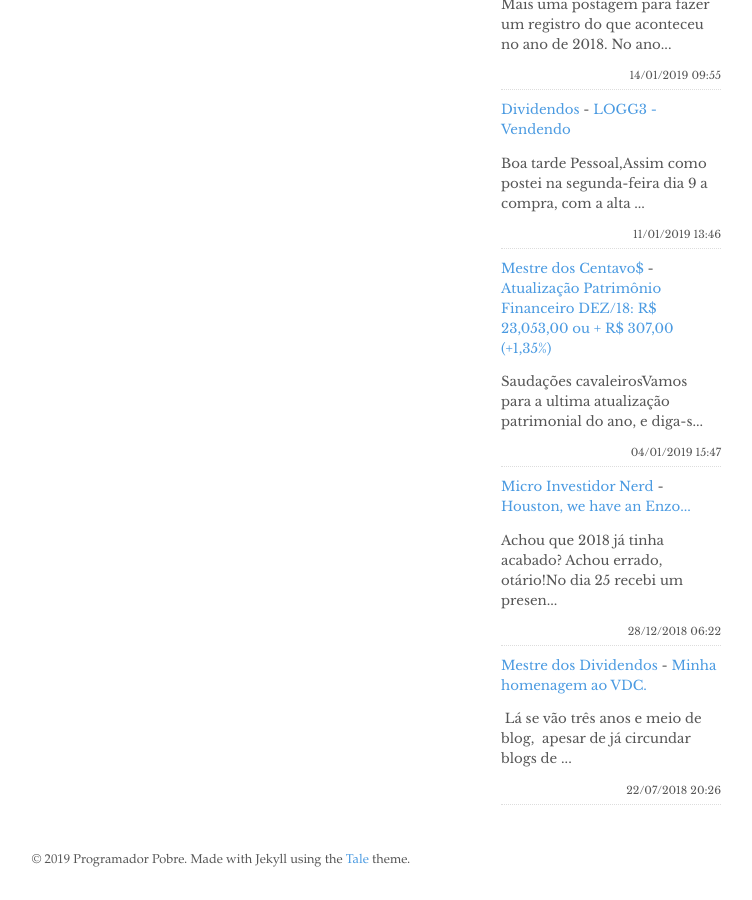
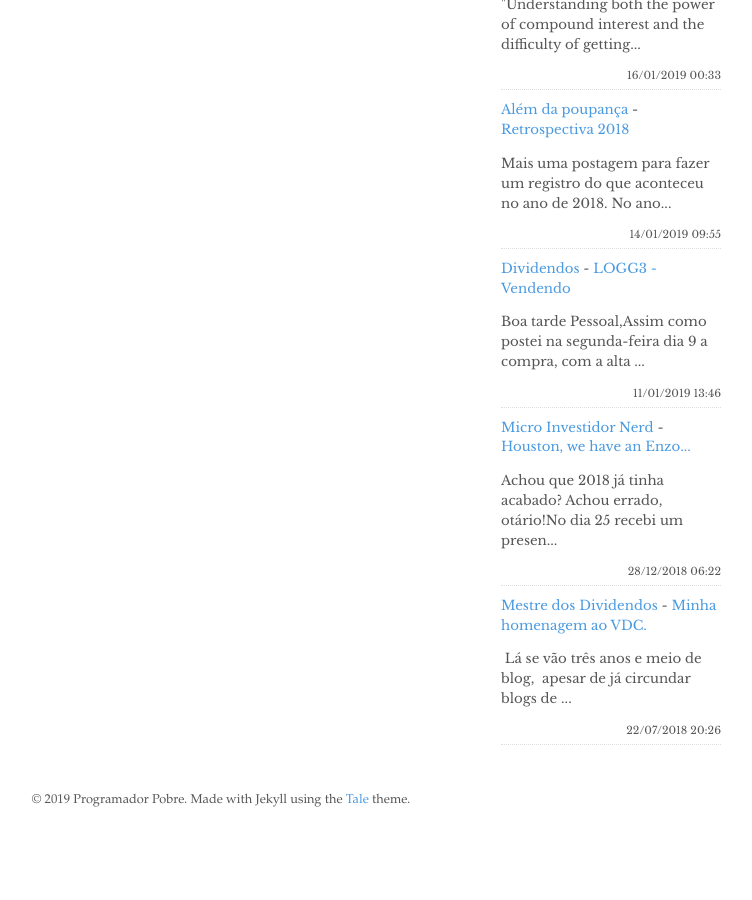
Before and after one commit to programadorpobre/programadorpobre.github.io, a Jekyll site: the page built from index.html, in a window 1280 px wide and 900 px high, scrolled down 974 px. Shown: the whole window, without its empty margins (419-1171 px from the left). Built offline with Jekyll 4.4.1, drawn with Linux system fonts in a browser that asks for light colours; the list of posts is cut into pages by our own code; comment, search, counter and statistics services are not loaded; after the commit the page ends 1817 px from its top, so only the background shows below that; some of the changed text lies outside the part shown.

Commit message:
[ci skip] travis #537

```diff
--- a/_includes/feed-entries.html
+++ b/_includes/feed-entries.html
@@ -1,3 +1,8 @@
+<div class="feed-entry">
+    <a class="feed-entry-site-name" href="https://mestredoscentavos.blogspot.com/">Mestre dos Centavo$</a> - <a class="feed-entry-title" href="https://mestredoscentavos.blogspot.com/2019/01/a-determinacao-do-fogo.html">A determinação do fogo</a>
+    <p class="feed-entry-summary">Fala meus guerreirosHoje vou sair um pouco do comum mas lhes falar sobre um assu...</p>
+    <time datetime="2019-01-24T08:38:00.000-08:00">24/01/2019 08:38</time>
+</div>
 <div class="feed-entry">
     <a class="feed-entry-site-name" href="https://www.investidoringles.com/">Investidor Inglês | Rumo a Independência Financeira</a> - <a class="feed-entry-title" href="https://www.investidoringles.com/2019/01/formula-magica-joel-greenblatt-2019.html">Fórmula Mágica Joel Greenblatt: Estudo de caso 2019!</a>
     <p class="feed-entry-summary">E cá estamos novamente para mais um estudo sobre a fórmula mágica de Joel Greenb...</p>
@@ -29,11 +34,6 @@
     <time datetime="2019-01-11T13:46:00.001-08:00">11/01/2019 13:46</time>
 </div>
 <div class="feed-entry">
-    <a class="feed-entry-site-name" href="https://mestredoscentavos.blogspot.com/">Mestre dos Centavo$</a> - <a class="feed-entry-title" href="https://mestredoscentavos.blogspot.com/2019/01/atualizacao-patrimonio-financeiro-dez18.html">Atualização Patrimônio Financeiro DEZ/18: R$ 23,053,00 ou + R$ 307,00 (+1,35%)</a>
-    <p class="feed-entry-summary">Saudações cavaleirosVamos para a ultima atualização patrimonial do ano, e diga-s...</p>
-    <time datetime="2019-01-04T15:47:00.000-08:00">04/01/2019 15:47</time>
-</div>
-<div class="feed-entry">
     <a class="feed-entry-site-name" href="https://microinvestidornerd.blogspot.com/">Micro Investidor Nerd</a> - <a class="feed-entry-title" href="https://microinvestidornerd.blogspot.com/2018/12/houston-we-have-enzo.html">Houston, we have an Enzo...</a>
     <p class="feed-entry-summary">Achou que 2018 já tinha acabado? Achou errado, otário!No dia 25 recebi um presen...</p>
     <time datetime="2018-12-28T06:22:00.000-08:00">28/12/2018 06:22</time>
```
